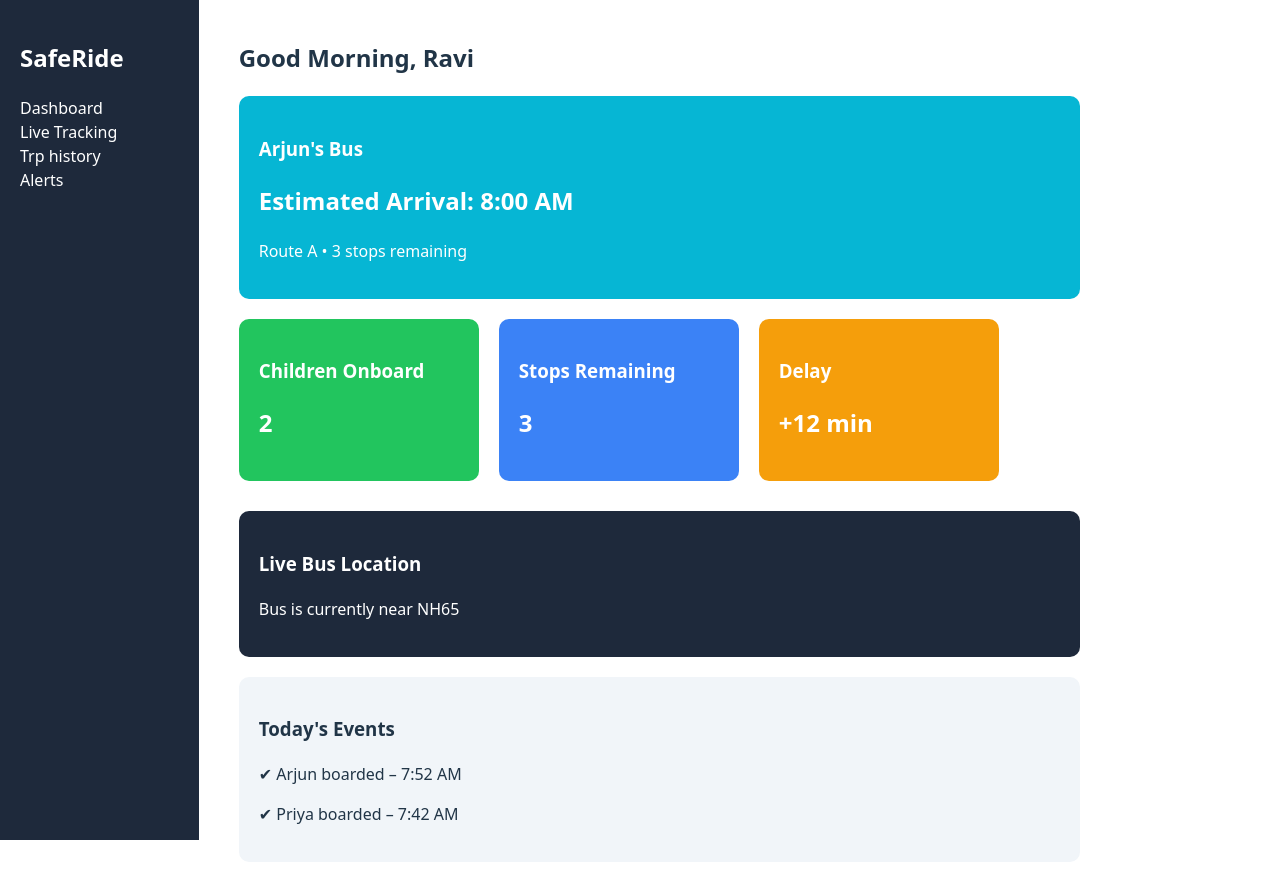
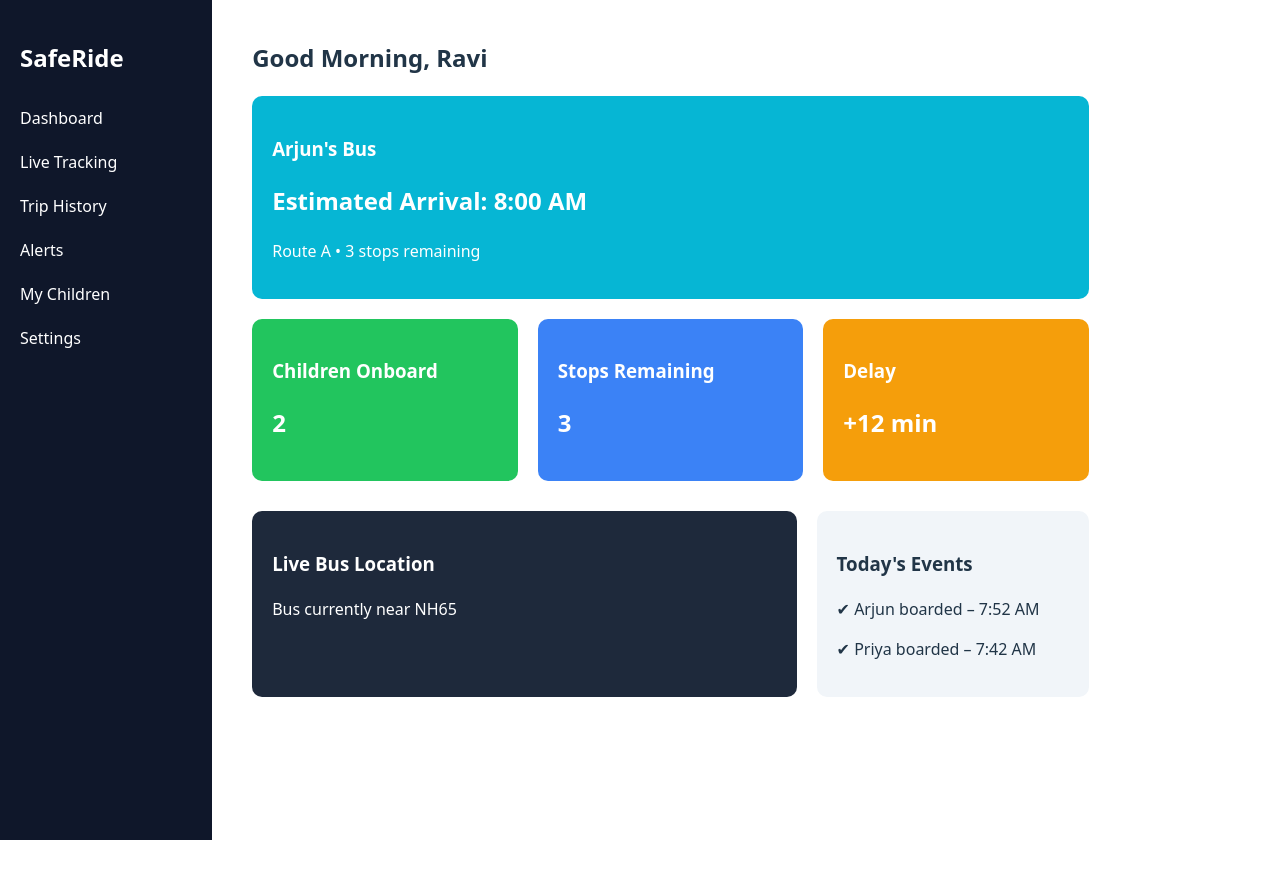
Before and after one commit to Aadi14140/saferide, a React (Vite) app in the folder frontend/Saferide-app/: page / in a window 1280 px wide. After the commit the page ends 840 px from the top, so only its background shows below. Built offline with nearby package versions, Linux system fonts and the light colour scheme.

Commit message:
Parent portal dashboard layout and sidebar added

```diff
--- a/frontend/Saferide-app/src/components/Sidebar.jsx
+++ b/frontend/Saferide-app/src/components/Sidebar.jsx
@@ -1,4 +1,4 @@
-export default function Sidebar(){
+/*export default function Sidebar(){
     return(
         <div style={{
             width:"200px",
@@ -17,4 +17,50 @@ export default function Sidebar(){
             </ul>
         </div>
     )
+}*/
+
+function Sidebar() {
+  return (
+    <div
+      style={{
+        width: "220px",
+        height: "100vh",
+        background: "#0f172a",
+        color: "white",
+        padding: "20px",
+      }}
+    >
+      <h2 style={{ marginBottom: "30px" }}>SafeRide</h2>
+
+      <ul style={{ listStyle: "none", padding: 0 }}>
+
+        <li style={{ marginBottom: "20px", cursor: "pointer" }}>
+          Dashboard
+        </li>
+
+        <li style={{ marginBottom: "20px", cursor: "pointer" }}>
+          Live Tracking
+        </li>
+
+        <li style={{ marginBottom: "20px", cursor: "pointer" }}>
+          Trip History
+        </li>
+
+        <li style={{ marginBottom: "20px", cursor: "pointer" }}>
+          Alerts
+        </li>
+
+        <li style={{ marginBottom: "20px", cursor: "pointer" }}>
+          My Children
+        </li>
+
+        <li style={{ marginBottom: "20px", cursor: "pointer" }}>
+          Settings
+        </li>
+
+      </ul>
+    </div>
+  );
 }
+
+export default Sidebar;
--- a/frontend/Saferide-app/src/pages/ParentPortal.jsx
+++ b/frontend/Saferide-app/src/pages/ParentPortal.jsx
@@ -17,9 +17,10 @@ function ParentPortal() {
         <p>Route A • 3 stops remaining</p>
       </div>
 
-      {/* Stats Cards */}
+      {/* Dashboard Grid */}
       <div style={{
-        display: "flex",
+        display: "grid",
+        gridTemplateColumns: "repeat(3, 1fr)",
         gap: "20px",
         marginTop: "20px"
       }}>
@@ -28,8 +29,7 @@ function ParentPortal() {
           background: "#22c55e",
           color: "white",
           padding: "20px",
-          borderRadius: "10px",
-          width: "200px"
+          borderRadius: "10px"
         }}>
           <h3>Children Onboard</h3>
           <h2>2</h2>
@@ -39,8 +39,7 @@ function ParentPortal() {
           background: "#3b82f6",
           color: "white",
           padding: "20px",
-          borderRadius: "10px",
-          width: "200px"
+          borderRadius: "10px"
         }}>
           <h3>Stops Remaining</h3>
           <h2>3</h2>
@@ -50,8 +49,7 @@ function ParentPortal() {
           background: "#f59e0b",
           color: "white",
           padding: "20px",
-          borderRadius: "10px",
-          width: "200px"
+          borderRadius: "10px"
         }}>
           <h3>Delay</h3>
           <h2>+12 min</h2>
@@ -59,29 +57,35 @@ function ParentPortal() {
 
       </div>
 
-      {/* Live Tracking Section */}
+      {/* Bottom Section */}
       <div style={{
-        marginTop: "30px",
+        display: "grid",
+        gridTemplateColumns: "2fr 1fr",
+        gap: "20px",
+        marginTop: "30px"
+      }}>
+
+        {/* Live Tracking */}
+        <div style={{
           background: "#1e293b",
           color: "white",
           padding: "20px",
           borderRadius: "10px"
         }}>
           <h3>Live Bus Location</h3>
-        <p>Bus is currently near NH65</p>
+          <p>Bus currently near NH65</p>
         </div>
 
-      {/* Events Section */}
+        {/* Events */}
         <div style={{
-        marginTop: "20px",
           background: "#f1f5f9",
           padding: "20px",
           borderRadius: "10px"
         }}>
           <h3>Today's Events</h3>
-
           <p>✔ Arjun boarded – 7:52 AM</p>
           <p>✔ Priya boarded – 7:42 AM</p>
+        </div>
 
       </div>
 
--- /dev/null
+++ b/package.json
@@ -0,0 +1,5 @@
+{
+  "dependencies": {
+    "react-router-dom": "^7.13.1"
+  }
+}
```
Also changed, not shown: 1 other file (tests, documents, lock files or other folders). Lines whose indentation alone changed are shown as unchanged.
